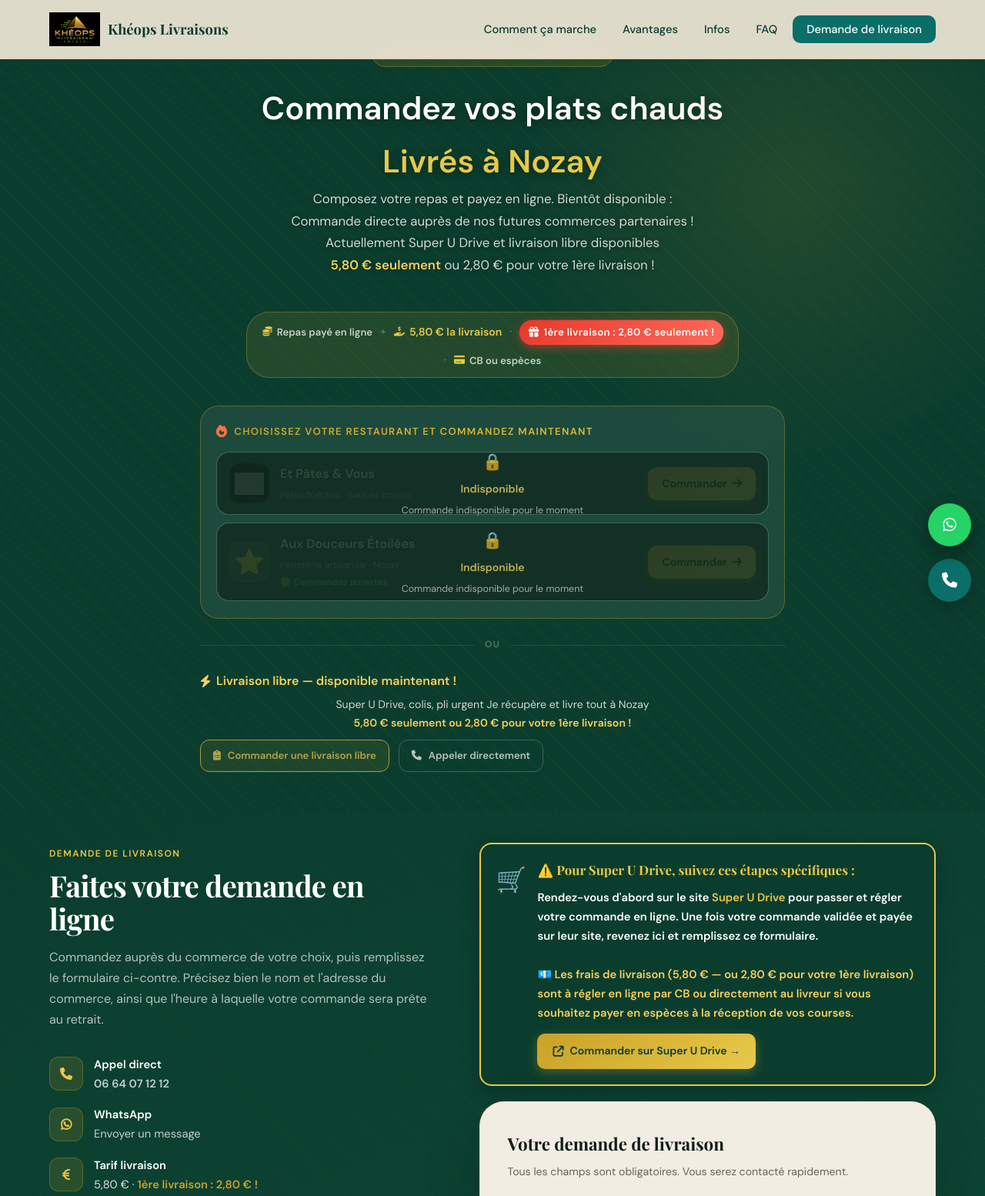
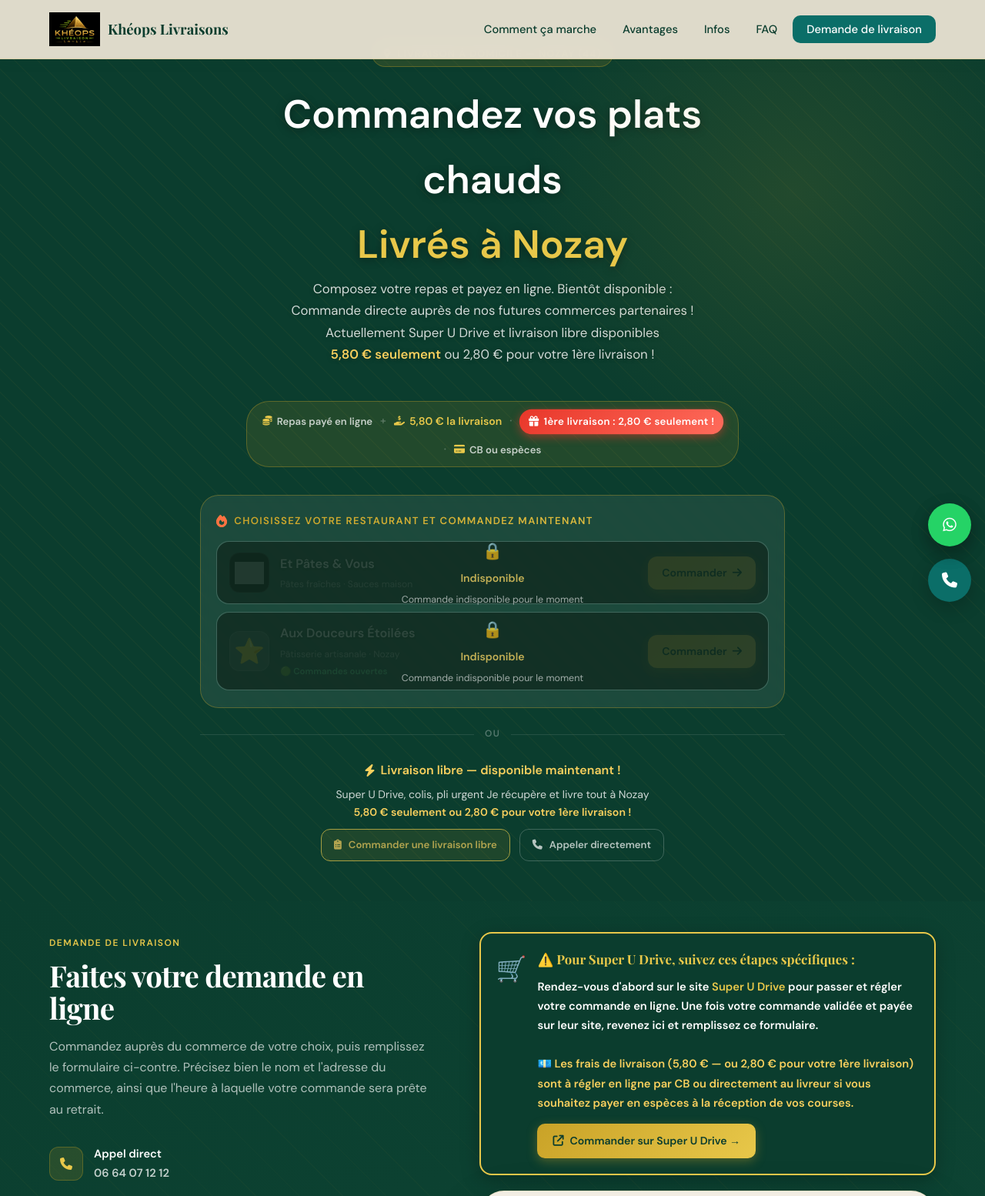
Before and after one commit to Alain44170/kehops-livraisons, a website: page index.html in a window 1280 px wide. Shown: the top 1554 px of the page at 77% size. Drawn offline with nearby package versions, Linux system fonts and the light colour scheme; grey boxes are pictures that could not be loaded.

Commit message:
Site mise à jour et fonctionnel le 05-06-2026 à 16:37

```diff
--- a/index.html
+++ b/index.html
@@ -363,8 +363,8 @@
 
       <div class="hero-divider"><span>ou</span></div>
 
-      <div class="hero-other">
-        <p class="hero-other-label" style="font-size:1rem;font-weight:700;color:#f9d05e;">
+      <div class="hero-other" style="text-align:center;">
+        <p class="hero-other-label" style="font-size:1rem;font-weight:700;color:#f9d05e;text-align:center;">
           <i class="fa fa-bolt"></i> Livraison libre — disponible maintenant !
         </p>
         <p style="color:rgba(255,255,255,0.8);font-size:0.88rem;margin:-6px 0 10px;text-align:center;">
--- a/style.css
+++ b/style.css
@@ -68,7 +68,6 @@
   font-size: 1.15rem;
   color: var(--green-deep);
   font-weight: 700;
-  white-space: nowrap;
 }
 .nav-links {
   list-style: none; display: flex; gap: 6px;
@@ -105,8 +104,8 @@
   position: relative;
   background: var(--green-deep);
   overflow: hidden;
-
-  display: flex; align-items: flex-start;
+  min-height: 92vh;
+  display: flex; align-items: center;
 }
 
 .hero-bg-pattern {
@@ -131,7 +130,7 @@
   grid-template-columns: 1fr 1fr;
   gap: 60px;
   align-items: center;
-  padding: 0;
+  padding: 80px 0;
 }
 
 .hero-badge {
@@ -915,8 +914,8 @@
 /* Forcer le titre h1 en blanc dans le hero */
 .hero .hero-top h1 {
   color: #ffffff !important;
-  font-size: clamp(1.2rem, 3.8vw, 2.6rem) !important;
-  white-space: nowrap !important;
+  font-size: clamp(1.6rem, 5vw, 3.2rem) !important;
+  white-space: normal !important;
   text-shadow: 0 2px 12px rgba(0,0,0,0.4);
 }
 .hero .hero-top h1 .accent {
@@ -1062,14 +1061,14 @@
 }
 
 /* Autre commande — discret */
-.hero-other { max-width: 760px; width: 100%; margin: 0 auto; }
+.hero-other { max-width: 760px; width: 100%; margin: 0 auto; text-align: center; }
 .hero-other-label {
   font-size: 0.76rem;
   color: rgba(255,255,255,0.38);
   margin-bottom: 12px;
-  display: flex; align-items: center; gap: 7px;
+  display: flex; align-items: center; justify-content: center; gap: 7px;
 }
-.hero-other-actions { display: flex; gap: 12px; flex-wrap: wrap; }
+.hero-other-actions { display: flex; gap: 12px; flex-wrap: wrap; justify-content: center; }
 .hero-other-actions .btn { font-size: 0.82rem; padding: 9px 16px; opacity: 0.7; }
 .hero-other-actions .btn:hover { opacity: 1; }
 
@@ -1124,7 +1123,7 @@
   .hero .hero-top h1,
   .hero-content h1 {
     font-size: clamp(1.4rem, 7vw, 2rem) !important;
-    white-space: nowrap !important;
+    white-space: normal !important;
     word-break: break-word;
   }
   .hero-payment-info {
```
